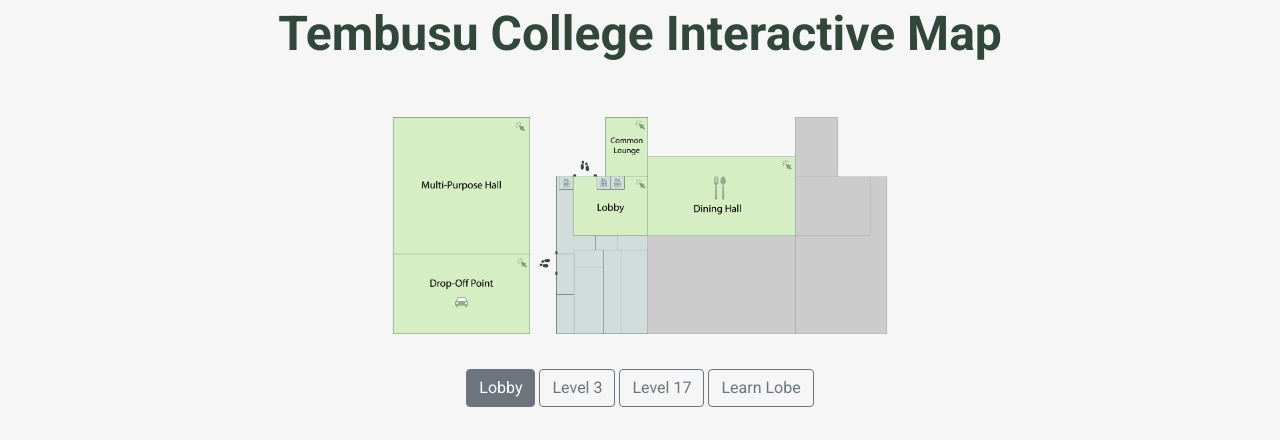
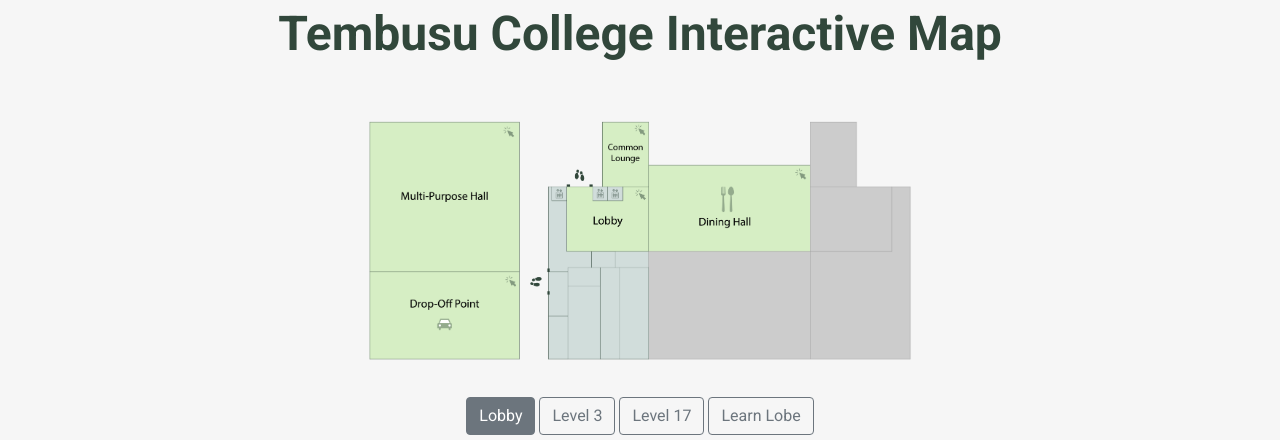
Before and after one commit to tAmbassadors/IntMap, a React (Create React App) app: page / in a window 1280 px wide. Shown: the part 159-599 px from the top of the page. Built offline with nearby package versions, Linux system fonts and the light colour scheme.

Commit message:
Fix height of map

```diff
--- a/src/components/Map/Map.css
+++ b/src/components/Map/Map.css
@@ -28,13 +28,6 @@
   left: 0;
 }
 
-.map-overlay {
-  max-height: 400px;
-  position: absolute;
-  top: 0;
-  left: 0;
-}
-
 .description-container {
   margin: 1vh;
 }
@@ -56,3 +49,9 @@
   font-size: clamp(18px, 4vw, 24px);
   font-weight: 500;
 }
+
+.img-container-col {
+  padding-left: 0px;
+  padding-right: 0px;
+  height: clamp(300px, 40vh, 400px);
+}
--- a/src/components/Map/Map.js
+++ b/src/components/Map/Map.js
@@ -1,10 +1,10 @@
-import React, { useState } from "react";
-import { Button, Row, Col } from "react-bootstrap";
+import React, {useState} from "react";
+import {Button, Row, Col} from "react-bootstrap";
 import "./Map.css";
 import Svg from "./Svg.js";
 
 function Map(props) {
-  const { location, changeLocation } = props;
+    const {location, changeLocation} = props;
 
     // map's Lobby refers to the bird eye view map of Lobby
     const [map, setMap] = useState("Lobby");
@@ -29,7 +29,9 @@
         let mapDiv = document.getElementById("map-div");
         let mapName = document.getElementById("map-name");
 
-    mapDiv.style.backgroundImage = `url(${process.env.PUBLIC_URL}/assets/${place}.png)`;
+        mapDiv.style.backgroundImage = `url(${
+            process.env.PUBLIC_URL
+        }/assets/${place}.png)`;
         console.log("called changeMap");
         if (String(place) === "Lobby") {
             changeLocation("lobby");
@@ -45,61 +47,66 @@
     return (
         <div className="component-container">
             {/* <Row id="map-name" className="justify-content-center">Lobby</Row> */}
-      <Row
-        id="map-div"
-        className="img-container bev-map-div justify-content-center"
-      >
-        <Col
-          lg="6"
-          xs="12"
-          style={{
+            <Row id="map-div" className="img-container bev-map-div justify-content-center">
+                <Col lg="6" xs="12" className="img-container-col"
+                    style={
+                        {
                             paddingLeft: "0px",
-            paddingRight: "0px",
-          }}
-        >
-          <Svg id="map-overlay" map={map} changeLocation={changeLocation} />
+                            paddingRight: "0px"
+                        }
+                }>
+                    <Svg id="map-overlay"
+                        style={
+                            {backgroundColor: "red"}
+                        }
+                        map={map}
+                        changeLocation={changeLocation}/>
                 </Col>
             </Row>
             <Row>
                 <Col>
-          <Button
-            className="btn-toggle"
-            variant="outline-secondary"
-            active={map === "Lobby"}
-            onClick={() => {
+                    <Button className="btn-toggle" variant="outline-secondary" s
+                        active={
+                            map === "Lobby"
+                        }
+                        onClick={
+                            () => {
                                 changeMap("Lobby");
-            }}
-          >
+                            }
+                    }>
                         Lobby
                     </Button>
-          <Button
-            className="btn-toggle"
-            variant="outline-secondary"
-            active={map === "Lvl3"}
-            onClick={() => {
+                    <Button className="btn-toggle" variant="outline-secondary"
+                        active={
+                            map === "Lvl3"
+                        }
+                        onClick={
+                            () => {
                                 changeMap("Lvl3");
-            }}
-          >
+                            }
+                    }>
                         Level 3
                     </Button>
-          <Button
-            className="btn-toggle"
-            variant="outline-secondary"
-            active={map === "Lvl17"}
-            onClick={() => {
+                    <Button className="btn-toggle" variant="outline-secondary"
+                        active={
+                            map === "Lvl17"
+                        }
+                        onClick={
+                            () => {
                                 changeMap("Lvl17");
-            }}
-          >
+                            }
+                    }>
                         Level 17
                     </Button>
-          <Button
-            className="btn-toggle"
-            variant="outline-secondary"
-            active={map === "Learnlobe"}
-            onClick={() => {
+                    <Button className="btn-toggle" variant="outline-secondary"
+                        active={
+                            map === "Learnlobe"
+                        }
+                        onClick={
+                            () => {
                                 changeMap("Learnlobe");
-            }}
-          >
+                            }
+                    }>
                         Learn Lobe
                     </Button>
                 </Col>
```
Also changed, not shown: src/components/Footer/Footer.js (+2 -8 lines). Lines whose indentation alone changed are shown as unchanged.
